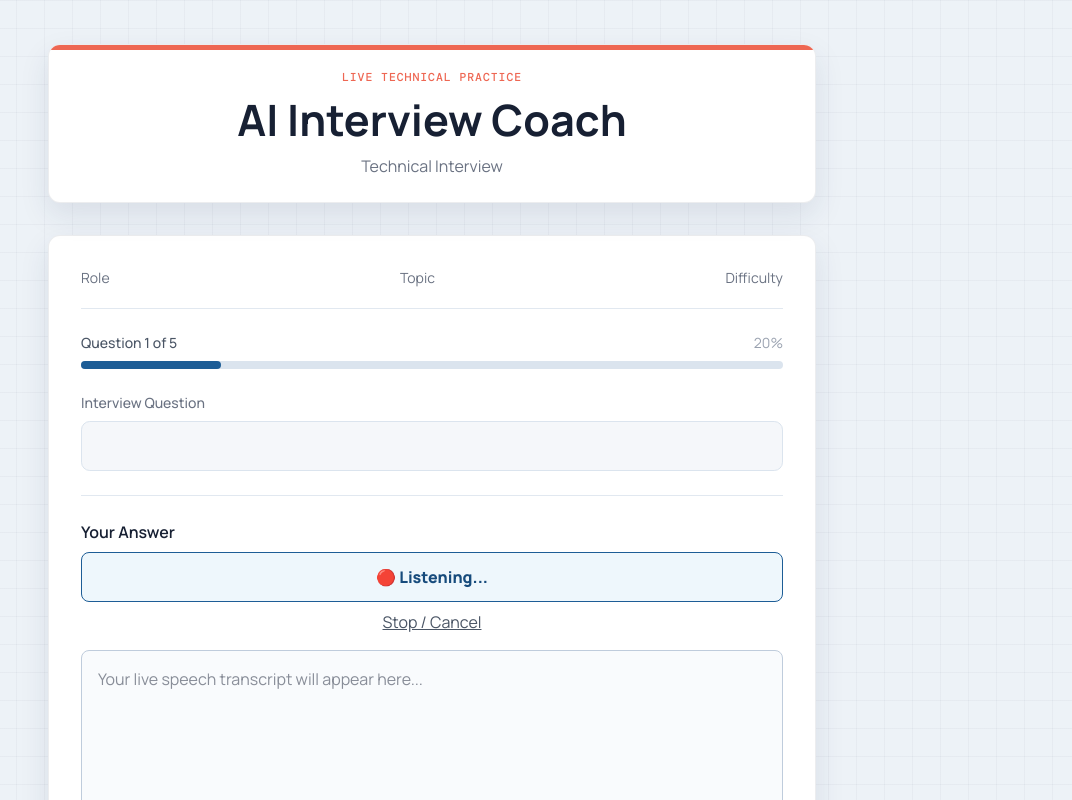
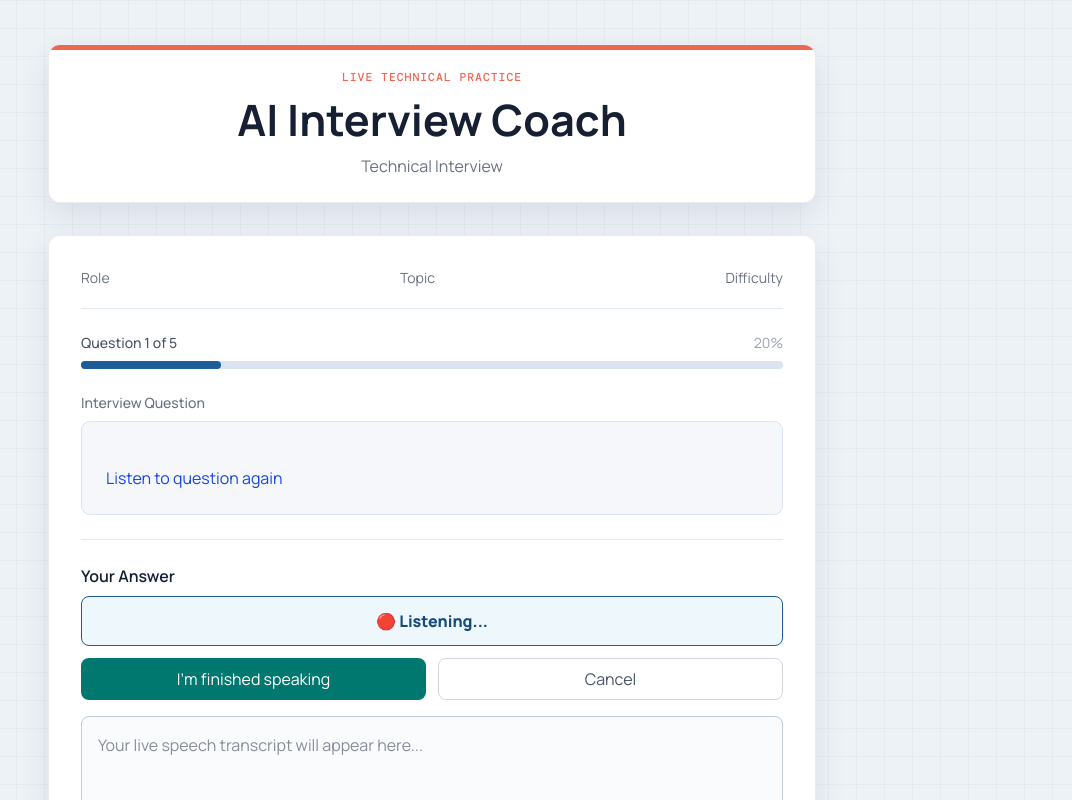
Before and after one commit to spqdot/ai-interview-coach, a React app in the folder frontend/: page /interview in a window 1280 px wide. Both pictures are taken after a click on the button "🎤 Speak". Shown: the top 800 px of the page, without its empty margins (208-1280 px from the left). Built offline with nearby package versions, Linux system fonts and the light colour scheme; the HTML template or start-up script is replaced by a standard one.

Commit message:
Improve voice interview conversation flow

```diff
--- a/frontend/src/components/AnswerBox.jsx
+++ b/frontend/src/components/AnswerBox.jsx
@@ -55,7 +55,7 @@ function AnswerBox({ answer, setAnswer, onSubmit, onStopInterview, loading, ques
                     submitAfterStopRef.current = true;
                     recognition.stop();
                 }
-            }, 1800);
+            }, 4500);
         };
 
         recognition.onerror = (event) => {
@@ -136,6 +136,17 @@ function AnswerBox({ answer, setAnswer, onSubmit, onStopInterview, loading, ques
         setVoiceMessage("Voice input cancelled. You can type your answer instead.");
     };
 
+    const finishSpeaking = () => {
+        if (!liveTranscriptRef.current.trim()) {
+            setVoiceMessage("No speech was detected. Please continue speaking or type your answer.");
+            return;
+        }
+
+        clearTimeout(pauseTimerRef.current);
+        submitAfterStopRef.current = true;
+        recognitionRef.current?.stop();
+    };
+
     return (
         <div className="answer-box mt-6">
 
@@ -155,13 +166,23 @@ function AnswerBox({ answer, setAnswer, onSubmit, onStopInterview, loading, ques
                     </button>
 
                     {isListening && (
-                        <button
-                            type="button"
-                            onClick={cancelListening}
-                            className="w-full mt-2 text-sm text-gray-600 underline"
-                        >
-                            Stop / Cancel
-                        </button>
+                        <div className="grid grid-cols-2 gap-3 mt-3">
+                            <button
+                                type="button"
+                                onClick={finishSpeaking}
+                                className="rounded-lg bg-teal-700 text-white text-sm font-semibold py-2 hover:bg-teal-800"
+                            >
+                                I'm finished speaking
+                            </button>
+
+                            <button
+                                type="button"
+                                onClick={cancelListening}
+                                className="rounded-lg border border-gray-300 text-sm text-gray-600 py-2 hover:bg-gray-50"
+                            >
+                                Cancel
+                            </button>
+                        </div>
                     )}
                 </div>
             ) : (
--- a/frontend/src/pages/Interview.jsx
+++ b/frontend/src/pages/Interview.jsx
@@ -1,4 +1,4 @@
-import { useState } from "react";
+import { useEffect, useRef, useState } from "react";
 import { useLocation, useNavigate } from "react-router-dom";
 
 import api from "../services/api";
@@ -26,8 +26,30 @@ function Interview() {
     const [loading, setLoading] = useState(false);
 
     const [questionNumber, setQuestionNumber] = useState(1);
+    const speechRef = useRef(null);
 
     const maxQuestions = 5;
+
+    const speakQuestion = () => {
+        if (!("speechSynthesis" in window) || !question) {
+            return;
+        }
+
+        window.speechSynthesis.cancel();
+        const utterance = new SpeechSynthesisUtterance(question);
+        utterance.lang = "en-US";
+        utterance.rate = 0.92;
+        speechRef.current = utterance;
+        window.speechSynthesis.speak(utterance);
+    };
+
+    useEffect(() => {
+        speakQuestion();
+
+        return () => {
+            window.speechSynthesis?.cancel();
+        };
+    }, [question]);
 
     const stopInterview = async () => {
         if (loading || !state?.interview_id) {
@@ -294,6 +316,16 @@ function Interview() {
                                 {question}
                             </p>
 
+                            {"speechSynthesis" in window && (
+                                <button
+                                    type="button"
+                                    onClick={speakQuestion}
+                                    className="mt-5 text-sm font-semibold text-blue-700 hover:text-blue-900"
+                                >
+                                    Listen to question again
+                                </button>
+                            )}
+
                         </div>
 
                     </div>
```
